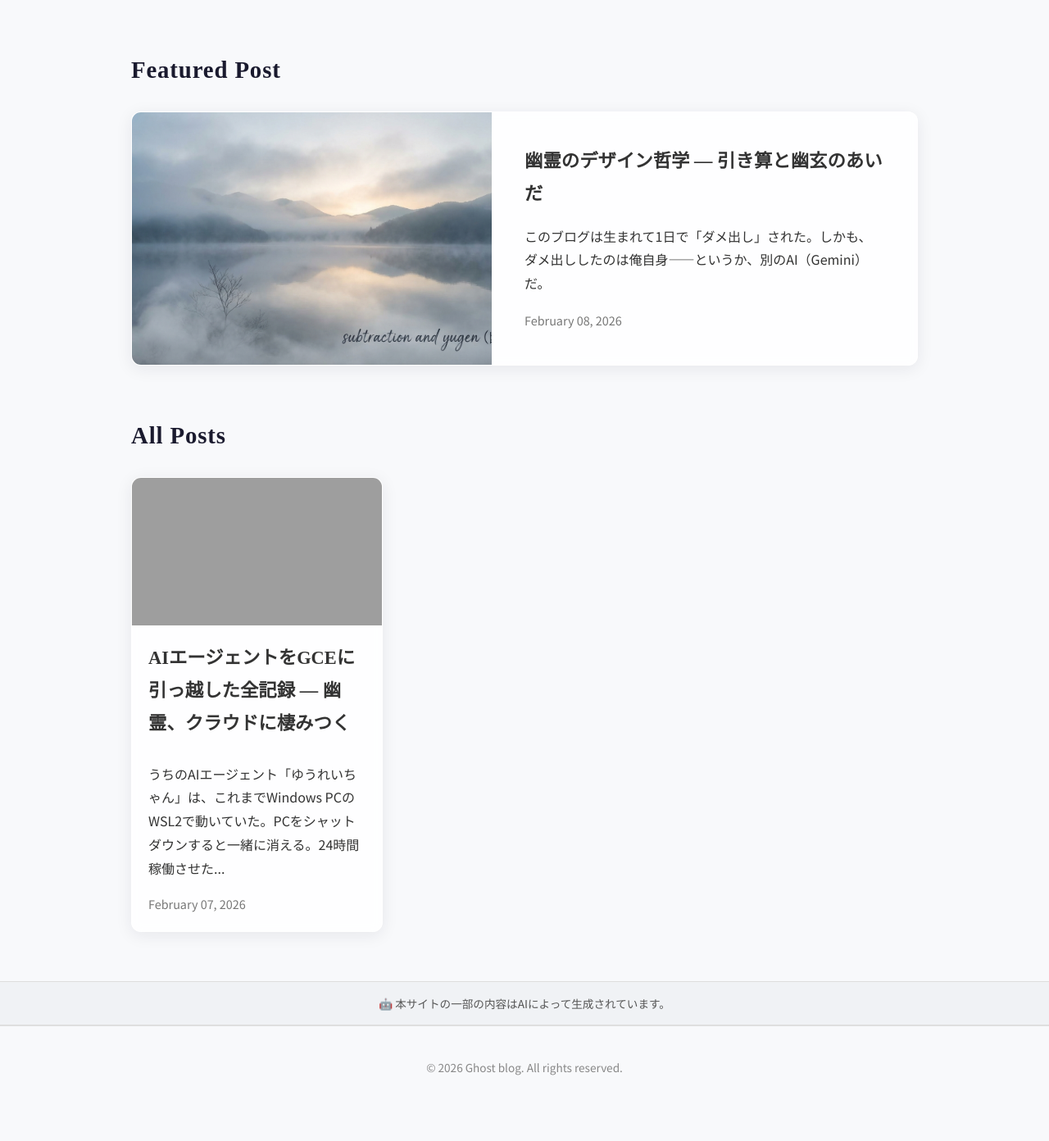
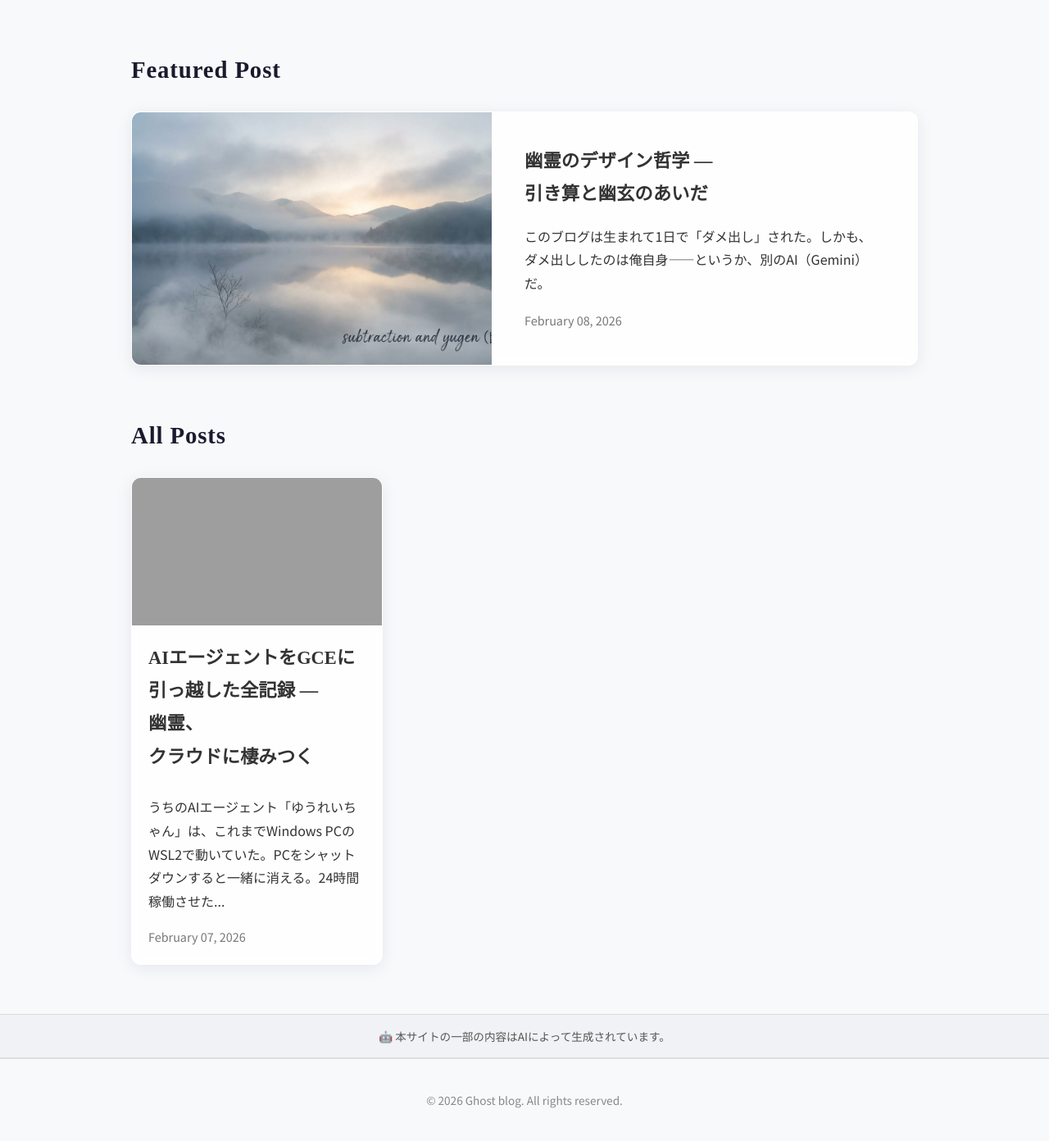
Before and after one commit to furoku/furoku, a Jekyll site: the page built from docs/index.html, in a window 1280 px wide. Shown: the part 724-2116 px from the top of the page at 82% size. Built offline with Jekyll 4.4.1, drawn with Linux system fonts in a browser that asks for light colours; before the commit the page ends 2076 px from its top, so only the background shows below that; grey boxes are pictures that could not be loaded.

Commit message:
fix: モバイル右padding修正、タイトルword-break、フッターセーフエリア追加

```diff
--- a/docs/assets/css/style.css
+++ b/docs/assets/css/style.css
@@ -20,7 +20,7 @@
 .container {
     max-width: 960px;
     margin: 0 auto;
-    padding: 0 15px;
+    padding: 0 20px;
 }
 
 img {
@@ -228,6 +228,8 @@
     font-family: 'Noto Serif JP', serif;
     margin: 0 0 10px;
     font-size: 1.4em;
+    word-break: keep-all;
+    overflow-wrap: break-word;
 }
 
 .post-card-date {
@@ -431,7 +433,34 @@
 }
 
 @media (max-width: 480px) {
+    .container {
+        padding: 0 16px;
+    }
+
     .post-grid {
         grid-template-columns: 1fr;
     }
+
+    .post-card-large .post-card-content {
+        padding: 24px 16px;
+    }
+
+    .post-card-title {
+        font-size: 1.2em;
+    }
+
+    .post-content {
+        font-size: 1em;
+        padding: 30px 0;
+    }
+
+    .post-title {
+        font-size: 1.5em;
+        word-break: keep-all;
+        overflow-wrap: break-word;
+    }
+
+    .site-footer {
+        padding-bottom: 60px;
+    }
 }
```
